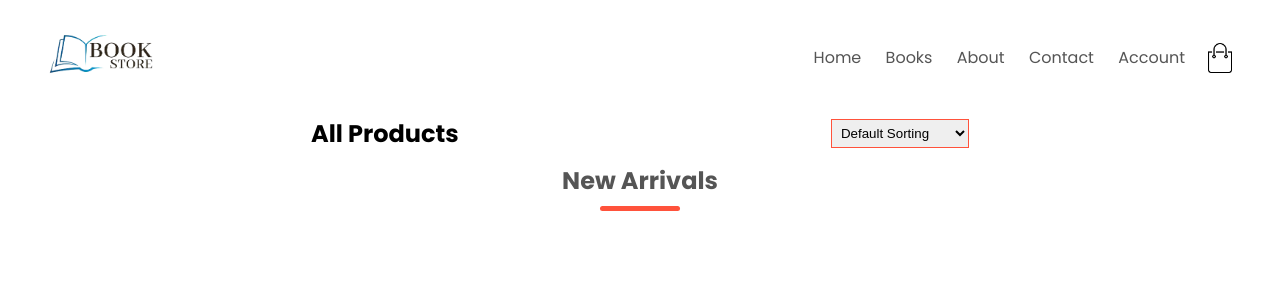
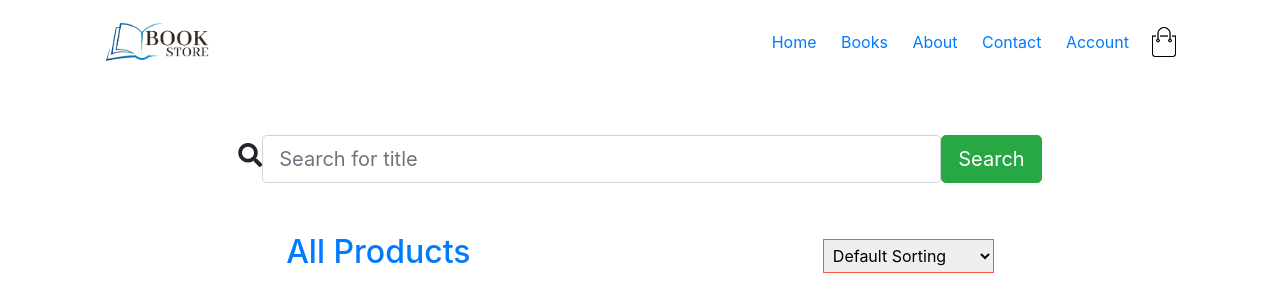
Before and after one commit to suman-8848/dbms, a Django app: page /products in a window 1280 px wide. Shown: the top 290 px of the page. Run offline with Django 3.2, Linux system fonts and the light colour scheme; data comes from the database, SQL or seed files in the repository; parts of the project's set-up code (start-up, migrations or seed data) failed here and were passed over; some libraries are stand-ins or nearby versions.

Commit message:
search option

```diff
--- a/myapp/urls.py
+++ b/myapp/urls.py
@@ -11,5 +11,6 @@ urlpatterns = [
     path('productsd', views.productsd),
     path('register', views.register, name='register'),
     path('userlogin', views.userlogin, name='userlogin'),
-    path('show', views.show)
+    path('show', views.show),
+    path('search', views.search, name= 'search')
 ]
--- a/myapp/views.py
+++ b/myapp/views.py
@@ -1,3 +1,4 @@
+import myapp
 from django.db.models.fields import BooleanField
 #from myapp.forms import Form
 from django.core.checks import messages
@@ -129,6 +130,14 @@ def userlogin(request):
 
         return render(request,'account.html',{'err':err})
 
+def search(request):
+    search = request.POST['search']
+    searched = Book.objects.filter(Title__icontains = search)
+    dict = {
+        'books': searched
+
+    }
+    return render(request,'search.html',dict)
 
 # def userlogin(request):
 #     if request.method == 'POST':
--- a/templates/products.html
+++ b/templates/products.html
@@ -8,9 +8,14 @@
       <link rel="stylesheet" href="/static/style.css">
       <link href="https://fonts.googleapis.com/css2?family=Poppins:wght@300;400;500;600;700&display=swap" rel="stylesheet">
       <link rel="stylesheet" href="https://cdnjs.cloudflare.com/ajax/libs/font-awesome/4.7.0/css/font-awesome.min.css">
+      <link href="//maxcdn.bootstrapcdn.com/bootstrap/4.1.1/css/bootstrap.min.css" rel="stylesheet" id="bootstrap-css">
+      <script src="//maxcdn.bootstrapcdn.com/bootstrap/4.1.1/js/bootstrap.min.js"></script>
+      <script src="//cdnjs.cloudflare.com/ajax/libs/jquery/3.2.1/jquery.min.js"></script>
+      <link rel="stylesheet" href="https://use.fontawesome.com/releases/v5.1.0/css/all.css" integrity="sha384-lKuwvrZot6UHsBSfcMvOkWwlCMgc0TaWr+30HWe3a4ltaBwTZhyTEggF5tJv8tbt" crossorigin="anonymous">
    </head>
 
    <body>
+
         <div class="container">
             <div class="navbar">
                <div class="logo">
@@ -31,198 +36,46 @@
             </div>
 
         </div>
+  <form method="POST" action = "search">
+  {% csrf_token %}
+	<div class="row justify-content-right">
+                        <div class="col-1 col-md-1 col-lg-8">
+                                <div class="card-body row no-gutters align-items-right">
+                                    <div class="col-auto">
+                                        <i class="fas fa-search h4 text-body"></i>
+                                    </div>
+                                    <!--end of col-->
+                                    <div class="col">
+                                        <input class="form-control form-control-lg form-control-borderless" type="search" placeholder="Search for title" name = "search" id = "search">
+                                    </div>
+                                    <!--end of col-->
+                                    <div class="col-auto">
+                                        <button class="btn btn-lg btn-success" type="submit">Search</button>
+                                    </div>
+                                    <!--end of col-->
+                                </div>
 
-
-   <div class="small-container">
+                        </div>
+                        <!--end of col-->
+                    </div>
+</div>
+</form>
+<div class="small-container">
         <div class= "row">
-            <h2>All Products</h2>
+            <h2><a href="/products">All Products</a></h2>
             <select>
                 <option>Default Sorting</option>
-                <option>Sort by Price</option>
-                <option>Sort by Popularity</option>
-                <option>Sort by Rating</option>
-                <option>Sort by Sale</option>
+                <option value = 'price'>Sort by Price</option>
+                <option value = 'categories'>Sort by categories</option>
+                <option value = 'name'>Sort by name</option>
             </select>
+
         </div>
-
-       {% comment %} <div class="row">
-            <div class="col-4">
-                <img src="/static/images/product-1.jpg" width="200px">
-                <h4>The Fault In Our Stars</h4>
-                <p>by John Green</p>
-                <div class="rating">
-                <i class="fa fa-star"></i>
-                <i class="fa fa-star"></i>
-                <i class="fa fa-star"></i>
-                <i class="fa fa-star-half-o"></i>
-                <i class="fa fa-star-o"></i>
-                </div>
-                <p>Rs.450</p>
-            </div>
-
-            <div class="col-4">
-                <img src="/static/images/product-2.jpg" width="200px">
-                <h4>1984</h4>
-                <p>by George Orwell</p>
-                <div class="rating">
-                <i class="fa fa-star"></i>
-                <i class="fa fa-star"></i>
-                <i class="fa fa-star"></i>
-                <i class="fa fa-star"></i>
-                <i class="fa fa-star-half-o"></i>
-                </div>
-                <p>Rs. 550</p>
-            </div>
-
-            <div class="col-4">
-                <img src="/static/images/product-3.jpg" width="200px">
-                <h4>How to Make Anyone Fall in Love With You</h4>
-                <p>by Leil Lowndes</p>
-                <div class="rating">
-                <i class="fa fa-star"></i>
-                <i class="fa fa-star"></i>
-                <i class="fa fa-star"></i>
-                <i class="fa fa-star"></i>
-                <i class="fa fa-star-o"></i>
-                </div>
-                <p>Rs. 420</p>
-            </div>
-
-            <div class="col-4">
-                <img src="/static/images/product-4.jpg" width="200px">
-                <h4>complete ghost stories</h4>
-                <p>by Charles Dickens</p>
-                <div class="rating">
-                <i class="fa fa-star"></i>
-                <i class="fa fa-star"></i>
-                <i class="fa fa-star"></i>
-                <i class="fa fa-star"></i>
-                <i class="fa fa-star-o"></i>
-                </div>
-                <p>Rs. 650</p>
-            </div>
-        </div>
-
-        <div class="row">
-            <div class="col-4">
-                <img src="/static/images/product-5.jpg" width="200px">
-                <h4>His Afflicted Mind</h4>
-                <p>by Prabigyan Aryal</p>
-                <div class="rating">
-                    <i class="fa fa-star"></i>
-                    <i class="fa fa-star"></i>
-                    <i class="fa fa-star"></i>
-                    <i class="fa fa-star-half-o"></i>
-                    <i class="fa fa-star-o"></i>
-                </div>
-                <p>Rs. 400</p>
-            </div>
-
-            <div class="col-4">
-                <img src="/static/images/product-6.jpg" width="200px">
-                <h4>The Archer</h4>
-                <p>by Paulo Coelho</p>
-                <div class="rating">
-                <i class="fa fa-star"></i>
-                <i class="fa fa-star"></i>
-                <i class="fa fa-star"></i>
-                <i class="fa fa-star"></i>
-                <i class="fa fa-star-half-o"></i>
-            </div>
-            <p>Rs.380</p>
-            </div>
-
-            <div class="col-4">
-                <img src="/static/images/product-7.jpg" width="200px">
-                <h4>Home Body</h4>
-                <p>by Rupi Kaur</p>
-                <div class="rating">
-                   <i class="fa fa-star"></i>
-                   <i class="fa fa-star"></i>
-                   <i class="fa fa-star"></i>
-                   <i class="fa fa-star"></i>
-                   <i class="fa fa-star-o"></i>
-                </div>
-                <p>Rs.750</p>
-            </div>
-
-            <div class="col-4">
-                <img src="/static/images/product-8.jpg" width="200px">
-                <h4>Harry Potter and the Deathly Hallows</h4>
-                <p>by JK Rowling</p>
-                <div class="rating">
-                    <i class="fa fa-star"></i>
-                    <i class="fa fa-star"></i>
-                    <i class="fa fa-star"></i>
-                    <i class="fa fa-star"></i>
-                    <i class="fa fa-star-o"></i>
-                </div>
-                <p>Rs. 1050</p>
-            </div>
-        </div>
-
-        <div class="row">
-            <div class="col-4">
-                <img src="/static/images/product-9.jpg" width="200px">
-                <h4>Creative Confidence</h4>
-                <p>by Tom Kelley</p>
-                <div class="rating">
-                <i class="fa fa-star"></i>
-                <i class="fa fa-star"></i>
-                <i class="fa fa-star"></i>
-                <i class="fa fa-star"></i>
-                <i class="fa fa-star-o"></i>
-                </div>
-                <p>Rs.620</p>
-            </div>
-
-            <div class="col-4">
-                <img src="/static/images/product-10.jpg" width="200px">
-                <h4>A Promised Land</h4>
-                <p>by Barack Obama</p>
-                <div class="rating">
-                <i class="fa fa-star"></i>
-                <i class="fa fa-star"></i>
-                <i class="fa fa-star"></i>
-                <i class="fa fa-star-half-o"></i>
-                <i class="fa fa-star-o"></i>
-                </div>
-                <p>Rs. 3100</p>
-            </div>
-
-            <div class="col-4">
-                <img src="/static/images/product-11.jpg" width="200px">
-                <h4>The diary of a wimpy kid: Double Down</h4>
-                <p>by Jeff Kinney</p>
-                <div class="rating">
-                <i class="fa fa-star"></i>
-                <i class="fa fa-star"></i>
-                <i class="fa fa-star"></i>
-                <i class="fa fa-star"></i>
-                <i class="fa fa-star-o"></i>
-                </div>
-                <p>Rs. 620</p>
-            </div>
-
-            <div class="col-4">
-                <img src="/static/images/product-12.jpg" width="200px">
-                <h4>Think Like A Monk</h4>
-                <p>by Jay Shetty</p>
-                <div class="rating">
-                <i class="fa fa-star"></i>
-                <i class="fa fa-star"></i>
-                <i class="fa fa-star"></i>
-                <i class="fa fa-star-half-o"></i>
-                <i class="fa fa-star-o"></i>
-                </div>
-                <p>Rs. 720</p>
-            </div>
-        </div>  {% endcomment %}
-         <h2 class="title">New Arrivals</h2>
+<h2 class="title">New Arrivals</h2>
       <div class="row">
          {% for book in books %}
          <div class="col-4">
-            <img src="/static/images/product-{{ forloop.counter }}.jpg" width="100px">
+            <img src={{book.CoverImage}} width="100px">
             <h4>{{book.Title}}</h4>
             <p>by {{book.Author}}</p>
             <div class="rating">
```
